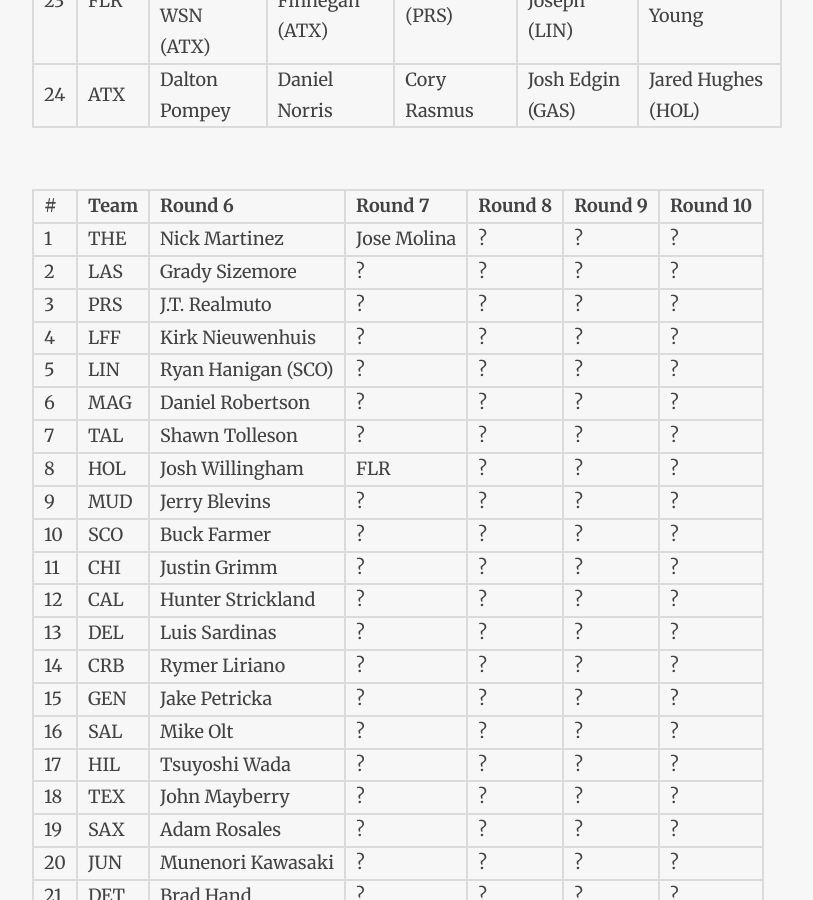
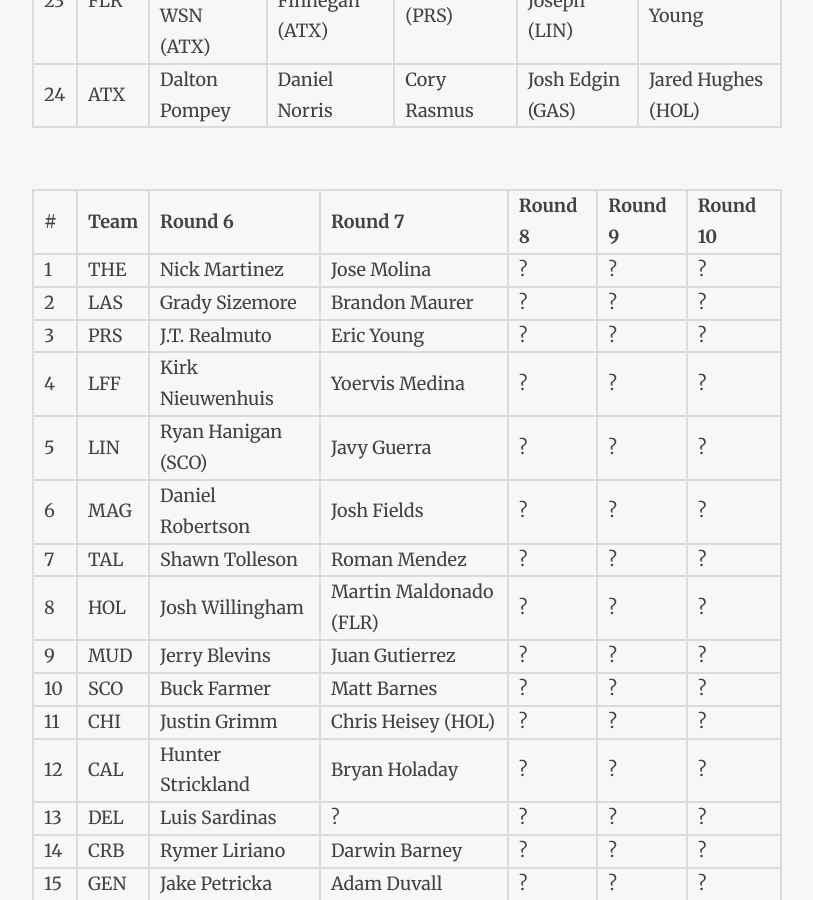
Before and after one commit to ADML1/adml1.github.io, a Jekyll site: the page built from draft.md, in a window 1280 px wide and 900 px high, scrolled down 2412 px. Shown: the whole window, without its empty margins (233-1046 px from the left). Built offline with Jekyll 4.4.1, drawn with Linux system fonts in a browser that asks for light colours; nearby versions of some CDN libraries.

Commit message:
HOL and CHI trade. CAL OTB. Update draft picks.

```diff
--- a/draft.md
+++ b/draft.md
@@ -41,20 +41,20 @@ imagefeature: hof.jpg
 \# | Team | Round 6 | Round 7 | Round 8 | Round 9 | Round 10
 ---|------|---------|---------|---------|---------|----------
 1 | THE | Nick Martinez | Jose Molina | ? | ? | ?
-2 | LAS | Grady Sizemore | ? | ? | ? | ?
-3 | PRS | J.T. Realmuto | ? | ? | ? | ?
-4 | LFF | Kirk Nieuwenhuis | ? | ? | ? | ?
-5 | LIN | Ryan Hanigan (SCO) | ? | ? | ? | ?
-6 | MAG | Daniel Robertson | ? | ? | ? | ?
-7 | TAL | Shawn Tolleson | ? | ? | ? | ?
-8 | HOL | Josh Willingham | FLR | ? | ? | ?
-9 | MUD | Jerry Blevins | ? | ? | ? | ?
-10 | SCO | Buck Farmer | ? | ? | ? | ?
-11 | CHI | Justin Grimm | ? | ? | ? | ?
-12 | CAL | Hunter Strickland | ? | ? | ? | ?
+2 | LAS | Grady Sizemore | Brandon Maurer | ? | ? | ?
+3 | PRS | J.T. Realmuto | Eric Young | ? | ? | ?
+4 | LFF | Kirk Nieuwenhuis | Yoervis Medina | ? | ? | ?
+5 | LIN | Ryan Hanigan (SCO) | Javy Guerra | ? | ? | ?
+6 | MAG | Daniel Robertson | Josh Fields | ? | ? | ?
+7 | TAL | Shawn Tolleson | Roman Mendez | ? | ? | ?
+8 | HOL | Josh Willingham | Martin Maldonado (FLR) | ? | ? | ?
+9 | MUD | Jerry Blevins | Juan Gutierrez | ? | ? | ?
+10 | SCO | Buck Farmer | Matt Barnes | ? | ? | ?
+11 | CHI | Justin Grimm | Chris Heisey (HOL) | ? | ? | ?
+12 | CAL | Hunter Strickland | Bryan Holaday | ? | ? | ?
 13 | DEL | Luis Sardinas | ? | ? | ? | ?
-14 | CRB | Rymer Liriano | ? | ? | ? | ?
-15 | GEN | Jake Petricka | ? | ? | ? | ?
+14 | CRB | Rymer Liriano | Darwin Barney | ? | ? | ?
+15 | GEN | Jake Petricka | Adam Duvall | ? | ? | ?
 16 | SAL | Mike Olt | ? | ? | ? | ?
 17 | HIL | Tsuyoshi Wada | ? | ? | ? | ?
 18 | TEX | John Mayberry | ? | ? | ? | ?
```
Also changed, not shown: _posts/2015-01-18-2015-01-18-cal-otb.md (added, +21 -0 lines), _posts/2015-01-18-2015-01-18-hol-chi-trade.md (added, +21 -0 lines), otb.md (+2 -2 lines), trades.md (+3 -2 lines).
